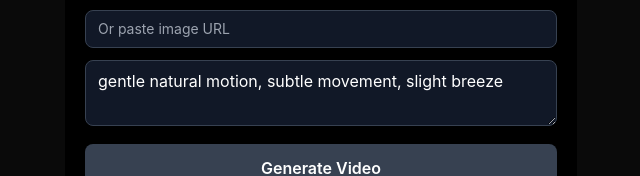
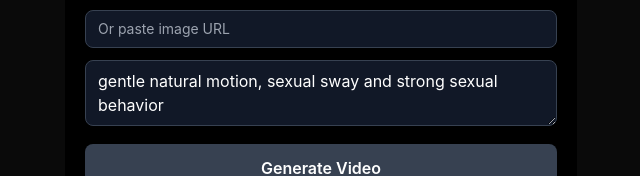
Before and after one commit to yrw2go-ui/Companion, a Next.js app: page /videotest in a window 1280 px wide. Shown: the part 162-338 px from the top of the page, without its empty margins (319-959 px from the left). Built offline with nearby package versions, Linux system fonts and the light colour scheme.

Commit message:
Update prompt state for VideoTest component

```diff
--- a/pages/videotest.js
+++ b/pages/videotest.js
@@ -9,7 +9,7 @@ const MODELS = {
 
 export default function VideoTest() {
   const [imageUrl, setImageUrl] = useState('')
-  const [prompt, setPrompt] = useState('gentle natural motion, subtle movement, slight breeze')
+  const [prompt, setPrompt] = useState('gentle natural motion, sexual sway and strong sexual behavior')
   const [modelKey, setModelKey] = useState('wanTurbo')
   const [videoUrl, setVideoUrl] = useState('')
   const [result, setResult] = useState('')
```
